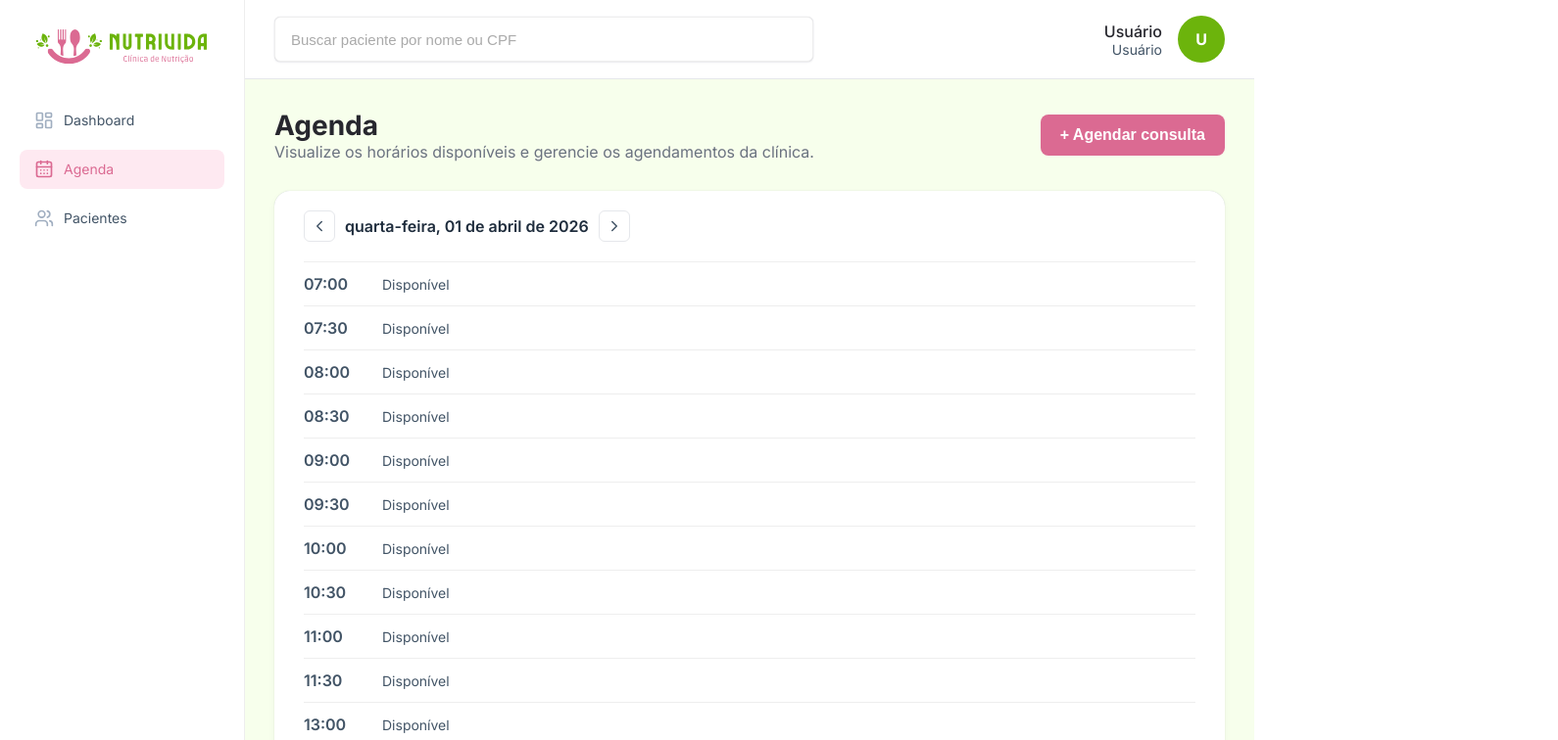
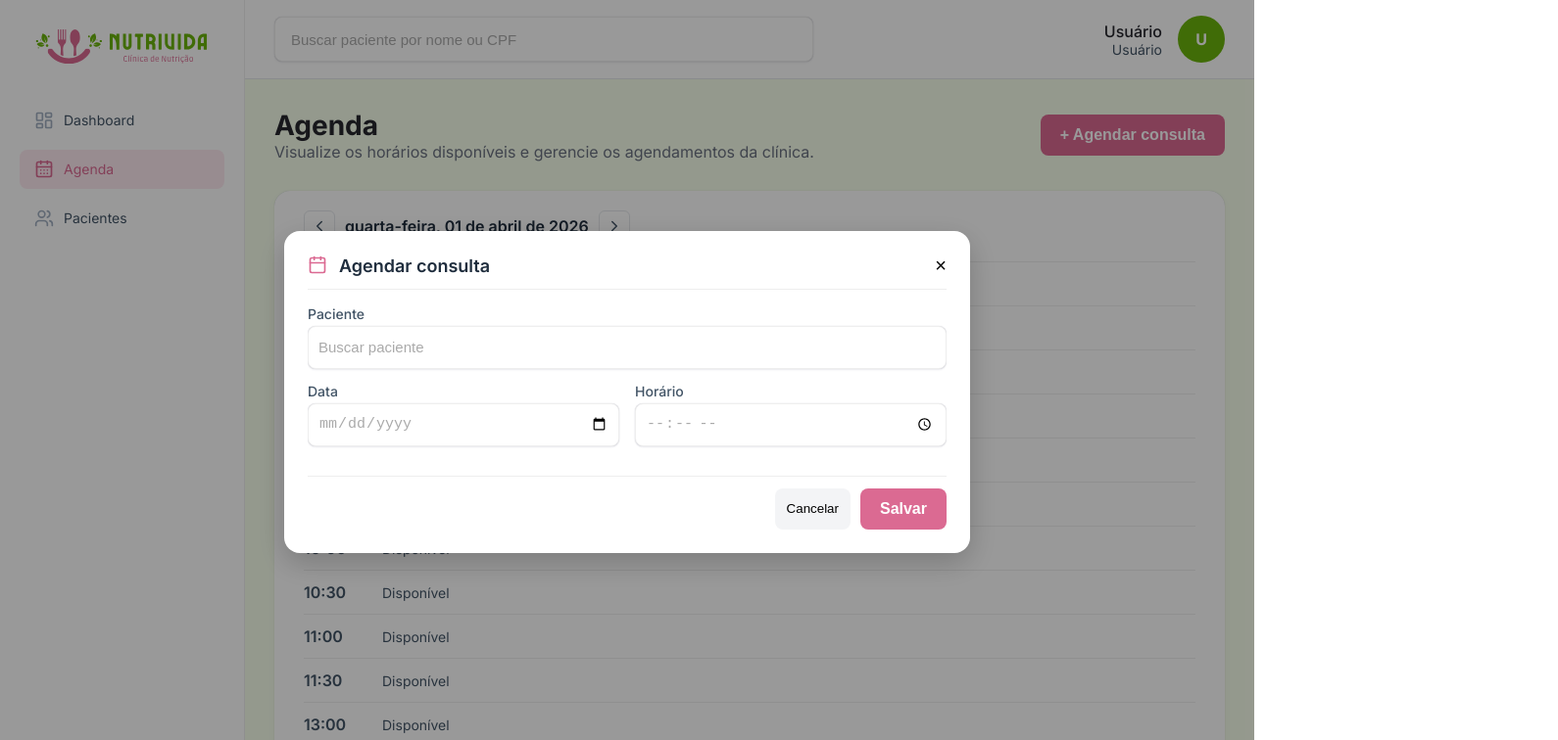
Before and after one commit to itsmclara/NutriVida-frontend, a React (Vite) app: page /agenda in a window 1280 px wide. Both pictures are taken after a click on the button "+ Agendar consulta". Shown: the top 756 px of the page at 98% size, 1590 px wide, since content can reach past the window. Built offline with nearby package versions, Linux system fonts and the light colour scheme.

Commit message:
Implementa modal de agendamento de consulta

```diff
--- a/src/components/ConsultasHoje/ConsultasHoje.css
+++ b/src/components/ConsultasHoje/ConsultasHoje.css
@@ -6,28 +6,19 @@
   box-shadow:
     0px 0px 1px rgba(12, 26, 75, 0.24),
     0px 3px 8px -1px rgba(50, 50, 71, 0.05);
-}
 
-.card-header {
-  padding-bottom: 16px;
-  border-bottom: 1px solid #eee;
-}
+  display: flex;
+  flex-direction: column;
 
-.card-titulo {
-  display: flex;
-  align-items: center;
-  gap: 16px;
-  font-size: 16px;
-  font-weight: 600;
-  color: #1F2D3D;
-}
-
-.card-titulo svg {
-  color: #A0AEC0;
+  height: 420px;
 }
 
 .card-body {
   margin-top: 12px;
+  min-height: 0;
+  padding: 4px;
+  overflow-y: auto;
+  flex: 1;
 }
 
 .consultas-lista {
--- a/src/components/Header/Header.css
+++ b/src/components/Header/Header.css
@@ -2,6 +2,7 @@
   display: flex;
   justify-content: space-between;
   align-items: center;
+  gap: 20px;
 
   padding: 16px 30px;
   background-color: #fff;
@@ -11,10 +12,11 @@
 
 .header-search {
   font-size: 15px;
-  width: 550px;
+  width: 100%;
+  max-width: 550px;
   height: 46px;
   padding: 16px;
-  border-radius: 6px;
+  border-radius: 8px;
   border: 1px solid #eee;
   box-shadow:
       0 0 1px rgba(35, 34,71, 0.2),
--- a/src/components/Header/Header.jsx
+++ b/src/components/Header/Header.jsx
@@ -34,7 +34,7 @@ function Header() {
             ? "Secretária"
             : usuario?.tipo === "NUTRICIONISTA"
             ? "Nutricionista"
-            : usuario?.tipo === "ADMIN"
+            : usuario?.tipo === "ADMINISTRADOR"
             ? "Administrador"
             : "Usuário"}
           </span>
--- /dev/null
+++ b/src/components/ModalAgendarConsulta/ModalAgendarConsulta.css
@@ -0,0 +1,95 @@
+.modal-header {
+  display: flex;
+  justify-content: space-between;
+  align-items: center;
+
+  padding-bottom: 12px;
+  border-bottom: 1px solid #eee;
+}
+
+.modal-title {
+  display: flex;
+  align-items: center;
+  gap: 12px;
+}
+
+.modal-title h2 {
+  font-size: 18px;
+  font-weight: 600;
+  color: #1F2D3D;
+}
+
+.modal-icon {
+  color: #DB6A92;
+}
+
+.close-btn {
+  background: none;
+  border: none;
+  font-size: 20px;
+  cursor: pointer;
+}
+
+.modal-body {
+  padding: 16px 0;
+}
+
+.modal-footer {
+  display: flex;
+  justify-content: flex-end;
+  gap: 10px;
+
+  padding-top: 12px;
+  border-top: 1px solid #eee;
+}
+
+.form-group {
+  display: flex;
+  flex-direction: column;
+  flex: 1;
+  margin-bottom: 14px;
+}
+
+.form-row {
+  display: flex;
+  gap: 16px;
+}
+
+label {
+  font-size: 14px;
+  font-weight: 500;
+  color: #425466;
+  margin-bottom: 4px;
+}
+
+input {
+  width: 100%;
+  padding: 10px;
+  height: 44px;
+
+  border: 1px solid #eee;
+  border-radius: 8px;
+
+  font-size: 15px;
+
+  box-sizing: border-box;
+  background: #fff;
+
+  color: #1F2D3D;
+
+  box-shadow:
+    0 0 1px rgba(35, 34, 71, 0.2),
+    0 1px 2px rgba(35, 34, 71, 0.08);
+}
+
+input:focus {
+  outline: none;
+  border-color: #DB6A92;
+
+  box-shadow:
+    0 0 0 2px rgba(219, 106, 146, 0.15);
+}
+
+.input-placeholder {
+  color: #aaa;
+}
--- /dev/null
+++ b/src/components/ModalAgendarConsulta/ModalAgendarconsulta.jsx
@@ -0,0 +1,101 @@
+import { useState } from "react";
+import { Calendar } from "lucide-react";
+import Modal from "../Modal/Modal";
+import "./ModalAgendarConsulta.css";
+
+function ModalAgendarConsulta({
+  aberto,
+  onClose,
+  dataInicial = "",
+  horaInicial = ""
+}) {
+
+  const [paciente, setPaciente] = useState("");
+  const [data, setData] = useState(dataInicial || "");
+  const [hora, setHora] = useState(horaInicial || "");
+
+  function limparFormulario() {
+    setPaciente("");
+    setData("");
+    setHora("");
+  }
+
+  function handleClose() {
+    limparFormulario();
+    onClose();
+  }
+
+  function handleSalvar() {
+    const novaConsulta = {
+      paciente,
+      data,
+      hora
+    };
+
+    console.log("CONSULTA:", novaConsulta);
+
+    handleClose();
+  }
+
+  return (
+    <Modal aberto={aberto} onClose={handleClose}>
+
+      <div className="modal-header">
+        <div className="modal-title">
+          <Calendar size={20} className="modal-icon" />
+          <h2>Agendar consulta</h2>
+        </div>
+
+        <button className="close-btn" onClick={handleClose}>×</button>
+      </div>
+
+      <div className="modal-body">
+
+        <div className="form-group">
+          <label>Paciente</label>
+          <input
+            placeholder="Buscar paciente"
+            value={paciente}
+            onChange={(e) => setPaciente(e.target.value)}
+          />
+        </div>
+
+        <div className="form-row">
+          <div className="form-group">
+            <label>Data</label>
+            <input
+              type="date"
+              value={data}
+              onChange={(e) => setData(e.target.value)}
+              className={!data ? "input-placeholder" : ""}
+            />
+          </div>
+
+          <div className="form-group">
+            <label>Horário</label>
+            <input
+              type="time"
+              value={hora}
+              onChange={(e) => setHora(e.target.value)}
+              className={!hora ? "input-placeholder" : ""}
+            />
+          </div>
+        </div>
+
+      </div>
+
+      <div className="modal-footer">
+        <button className="btn-secondary" onClick={handleClose}>
+          Cancelar
+        </button>
+
+        <button className="btn-primary" onClick={handleSalvar}>
+          Salvar
+        </button>
+      </div>
+
+    </Modal>
+  );
+}
+
+export default ModalAgendarConsulta;
--- a/src/components/PacienteResumo/PacienteResumo.css
+++ b/src/components/PacienteResumo/PacienteResumo.css
@@ -7,6 +7,19 @@
   box-shadow:
     0px 0px 1px rgba(12, 26, 75, 0.24),
     0px 3px 8px -1px rgba(50, 50, 71, 0.05);
+
+  display: flex;
+  flex-direction: column;
+
+  max-height: 420px;
+}
+
+.card-body {
+  display: flex;
+  flex-direction: column;
+
+  overflow-y: auto;
+  flex: 1;
 }
 
 .paciente-card.empty {
@@ -33,11 +46,6 @@
 
 .card-titulo svg {
   color: #A0AEC0;
-}
-
-.card-body {
-  display: flex;
-  flex-direction: column;
 }
 
 .paciente-grid {
--- a/src/components/Sidebar/Sidebar.css
+++ b/src/components/Sidebar/Sidebar.css
@@ -9,6 +9,7 @@
 
   display: flex;
   flex-direction: column;
+  box-sizing: border-box;
 }
 
 .sidebar-logo {
--- a/src/components/Sidebar/Sidebar.jsx
+++ b/src/components/Sidebar/Sidebar.jsx
@@ -46,7 +46,7 @@ function Sidebar() {
           Pacientes
         </NavLink>
 
-        {usuario?.tipo?.toUpperCase() === "ADMIN" && (
+        {usuario?.tipo?.toUpperCase() === "ADMINISTRADOR" && (
           <NavLink
             to="/usuarios"
             className={({ isActive }) =>
--- a/src/pages/Agenda/Agenda.css
+++ b/src/pages/Agenda/Agenda.css
@@ -33,6 +33,7 @@
   color: #1F2D3D;
   gap: 10px;
   margin-bottom: 20px;
+  position: relative;
 }
 
 .agenda-data span {
--- a/src/pages/Agenda/Agenda.jsx
+++ b/src/pages/Agenda/Agenda.jsx
@@ -1,20 +1,25 @@
 import { useState, useRef } from "react";
 import { ChevronLeft, ChevronRight } from "lucide-react";
 import ConsultaCard from "../../components/ConsultaCard/ConsultaCard";
+import ModalAgendarConsulta from "../../components/ModalAgendarConsulta/ModalAgendarconsulta";
 import "./Agenda.css";
 import { consultas } from "../../mocks/dadosFake";
 
 function Agenda() {
 
   const hoje = new Date();
-  const dataInicial = new Date(
+  const dataInicialBase = new Date(
     hoje.getFullYear(),
     hoje.getMonth(),
     hoje.getDate()
   );
 
-  const [dataAtual, setDataAtual] = useState(dataInicial);
+  const [dataAtual, setDataAtual] = useState(dataInicialBase);
   const inputRef = useRef(null);
+
+  const [modalAberto, setModalAberto] = useState(false);
+  const [dataSelecionada, setDataSelecionada] = useState("");
+  const [horaSelecionada, setHoraSelecionada] = useState("");
 
   const horarios = [
     "07:00", "07:30", "08:00", "08:30",
@@ -72,7 +77,14 @@ function Agenda() {
           </p>
         </div>
 
-        <button className="btn-primary">
+        <button
+          className="btn-primary"
+          onClick={() => {
+            setDataSelecionada("");
+            setHoraSelecionada("");
+            setModalAberto(true);
+          }}
+        >
           + Agendar consulta
         </button>
       </div>
@@ -127,7 +139,14 @@ function Agenda() {
                 {consulta ? (
                   <ConsultaCard consulta={consulta} />
                 ) : (
-                  <span className="disponivel">
+                  <span
+                    className="disponivel"
+                    onClick={() => {
+                      setDataSelecionada(dataString);
+                      setHoraSelecionada(hora);
+                      setModalAberto(true);
+                    }}
+                  >
                     Disponível
                   </span>
                 )}
@@ -140,6 +159,14 @@ function Agenda() {
 
       </div>
 
+      <ModalAgendarConsulta
+        key={modalAberto ? dataSelecionada + horaSelecionada : "fechado"}
+        aberto={modalAberto}
+        onClose={() => setModalAberto(false)}
+        dataInicial={dataSelecionada}
+        horaInicial={horaSelecionada}
+      />
+
     </div>
   );
 }
--- a/src/pages/Dashboard/Dashboard.jsx
+++ b/src/pages/Dashboard/Dashboard.jsx
@@ -5,6 +5,9 @@ import { consultas, pacientes } from "../../mocks/dadosFake";
 import ConsultasHoje from "../../components/ConsultasHoje/ConsultasHoje";
 import PacienteResumo from "../../components/PacienteResumo/PacienteResumo";
 import Historico from "../../components/Historico/Historico";
+
+import ModalNovoPaciente from "../../components/ModalNovoPaciente/ModalNovoPaciente";
+import ModalAgendarConsulta from "../../components/ModalAgendarConsulta/ModalAgendarconsulta";
 
 import "./Dashboard.css";
 
@@ -21,6 +24,9 @@ function Dashboard() {
   });
 
   const [pacienteSelecionado, setPacienteSelecionado] = useState(null);
+
+  const [modalPacienteAberto, setModalPacienteAberto] = useState(false);
+  const [modalConsultaAberto, setModalConsultaAberto] = useState(false);
 
   useEffect(() => {
     if (!usuario) {
@@ -51,8 +57,19 @@ function Dashboard() {
 
         {usuario.tipo === "SECRETARIA" && (
           <div className="dashboard-actions">
-            <button className="btn-primary">+ Novo paciente</button>
-            <button className="btn-primary">+ Agendar consulta</button>
+            <button
+              className="btn-primary"
+              onClick={() => setModalPacienteAberto(true)}
+            >
+              + Novo paciente
+            </button>
+
+            <button
+              className="btn-primary"
+              onClick={() => setModalConsultaAberto(true)}
+            >
+              + Agendar consulta
+            </button>
           </div>
         )}
       </div>
@@ -73,6 +90,17 @@ function Dashboard() {
 
       </div>
 
+      <ModalNovoPaciente
+        aberto={modalPacienteAberto}
+        onClose={() => setModalPacienteAberto(false)}
+      />
+
+      <ModalAgendarConsulta
+        key={modalConsultaAberto ? "dashboard" : "fechado"}
+        aberto={modalConsultaAberto}
+        onClose={() => setModalConsultaAberto(false)}
+      />
+
     </div>
   );
 }
--- a/src/pages/Login/Login.jsx
+++ b/src/pages/Login/Login.jsx
@@ -36,7 +36,7 @@ function Login() {
       tipo: email.includes("nutri")
         ? "NUTRICIONISTA"
         : email.includes("admin")
-        ? "ADMIN"
+        ? "ADMINISTRADOR"
         : "SECRETARIA"
     };
 
```
